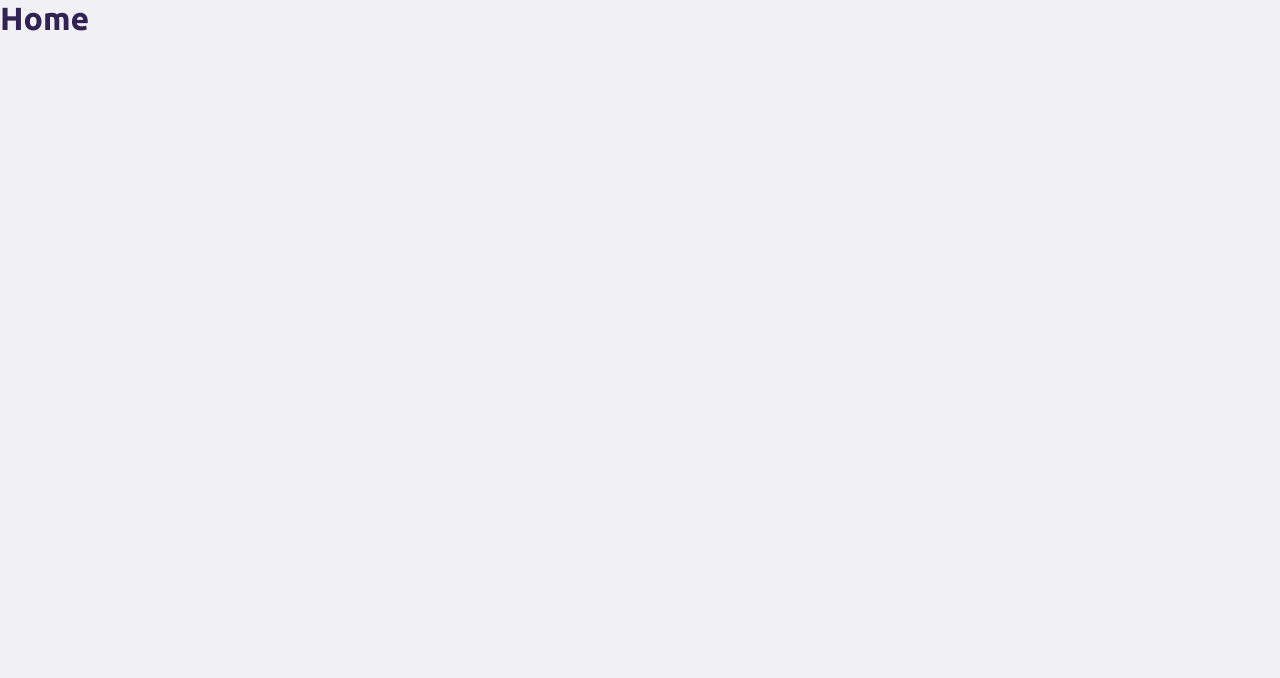
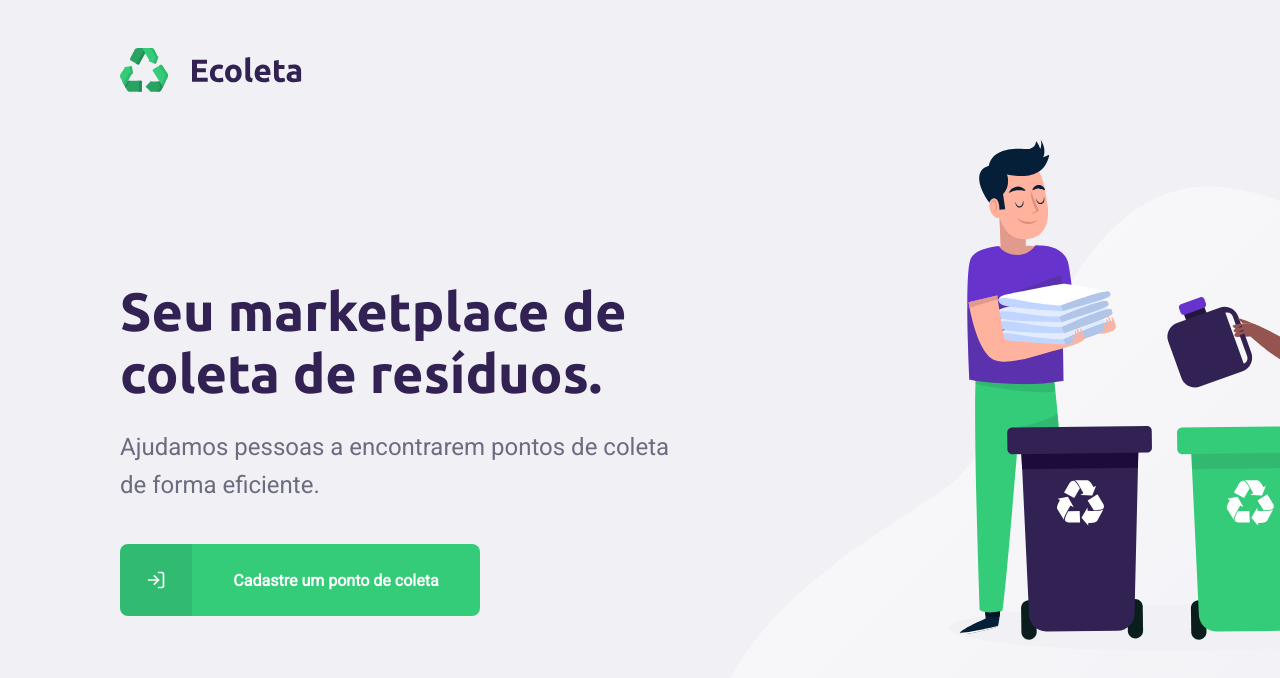
Before and after one commit to Hugovarellaa/nlw-01-omnistack, a React (Vite) app in the folder web/: page / in a window 1280 px wide. Shown: the top 678 px of the page. Built offline with nearby package versions, Linux system fonts and the light colour scheme.

Commit message:
feat: Styles Layout Home

```diff
--- a/web/src/pages/Home/index.tsx
+++ b/web/src/pages/Home/index.tsx
@@ -1,10 +1,29 @@
+import { FiLogIn } from 'react-icons/fi'
+import { Header } from '../../components/Header'
 import './Home.css'
 
 export function Home() {
   return (
     <>
-      <div>
-        <h1>Home</h1>
+      <div id="page-home">
+        <div className="content">
+          <Header />
+
+          <main>
+            <h1>Seu marketplace de coleta de resíduos.</h1>
+            <p>
+              Ajudamos pessoas a encontrarem pontos de coleta de forma
+              eficiente.
+            </p>
+
+            <a href="#">
+              <span>
+                <FiLogIn />
+              </span>
+              <strong>Cadastre um ponto de coleta</strong>
+            </a>
+          </main>
+        </div>
       </div>
     </>
   )
```
